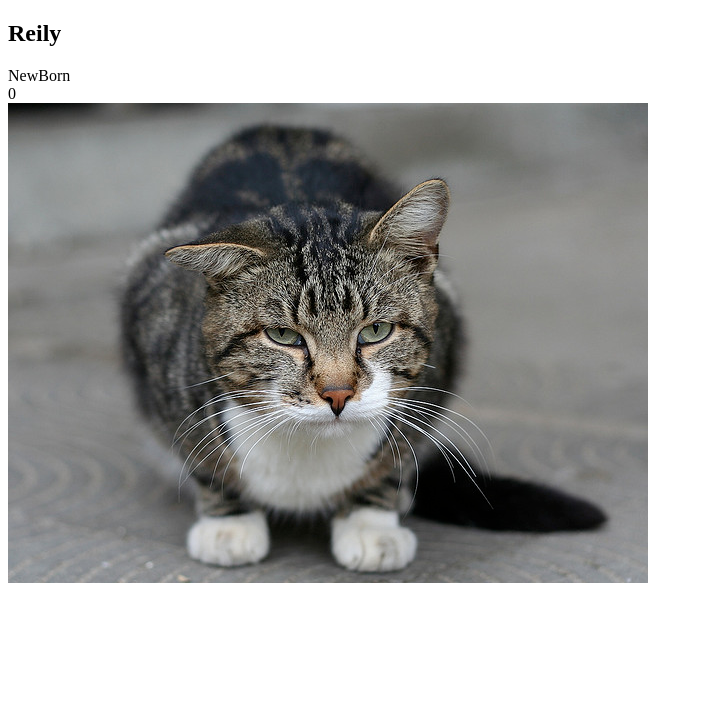
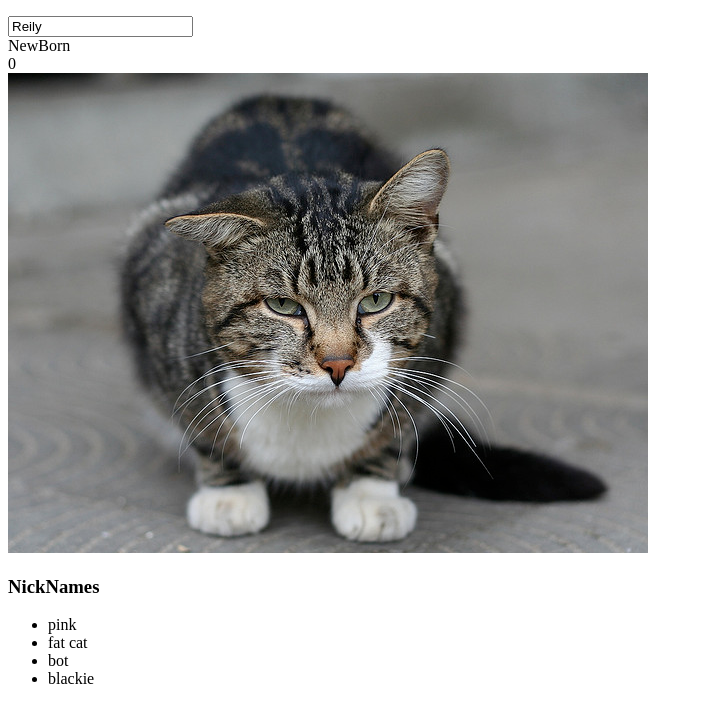
Before and after one commit to suchitrasompalli/cat-clicker, a plain HTML site: page index.html in a window 1280 px wide. Shown: the whole page, without its empty margins (0-703 px from the left). Drawn offline with Linux system fonts and the light colour scheme.

Commit message:
docs: updated readme. feat: showing nicknames for cat.

```diff
--- a/index.html
+++ b/index.html
@@ -8,10 +8,17 @@
     <ul id="cat-list"></ul>
     <div id="cat">
 
-        <h2 data-bind="text: name"></h2>
+        <input data-bind="value: name"></input>
         <div data-bind="text: level"></div>
         <div data-bind="text: clickCount"></div>
         <img src="" alt="cute cat" data-bind="click: incrementCounter, attr: {src: imgSrc}">
+
+        <div>
+            <h3>NickNames</h3>
+            <ul data-bind="foreach: nickNames">
+                <li data-bind="text: $data"></li>
+            </ul>
+        </div>
 
     </div>
     <script src="js/lib/knockout-3.2.0.js"></script>
--- a/js/app.js
+++ b/js/app.js
@@ -4,6 +4,7 @@ var ViewModel = function() {
 	self.name = ko.observable("Reily");
 	self.imgSrc = ko.observable("img/1413379559_412a540d29_z.jpg");
 	self.imgAttribution = ko.observable("");
+	self.nickNames = ko.observableArray(["pink", "fat cat", "bot", "blackie"]);
 
 	self.level = ko.computed(function() {
 
```
Also changed, not shown: 1 other file.
